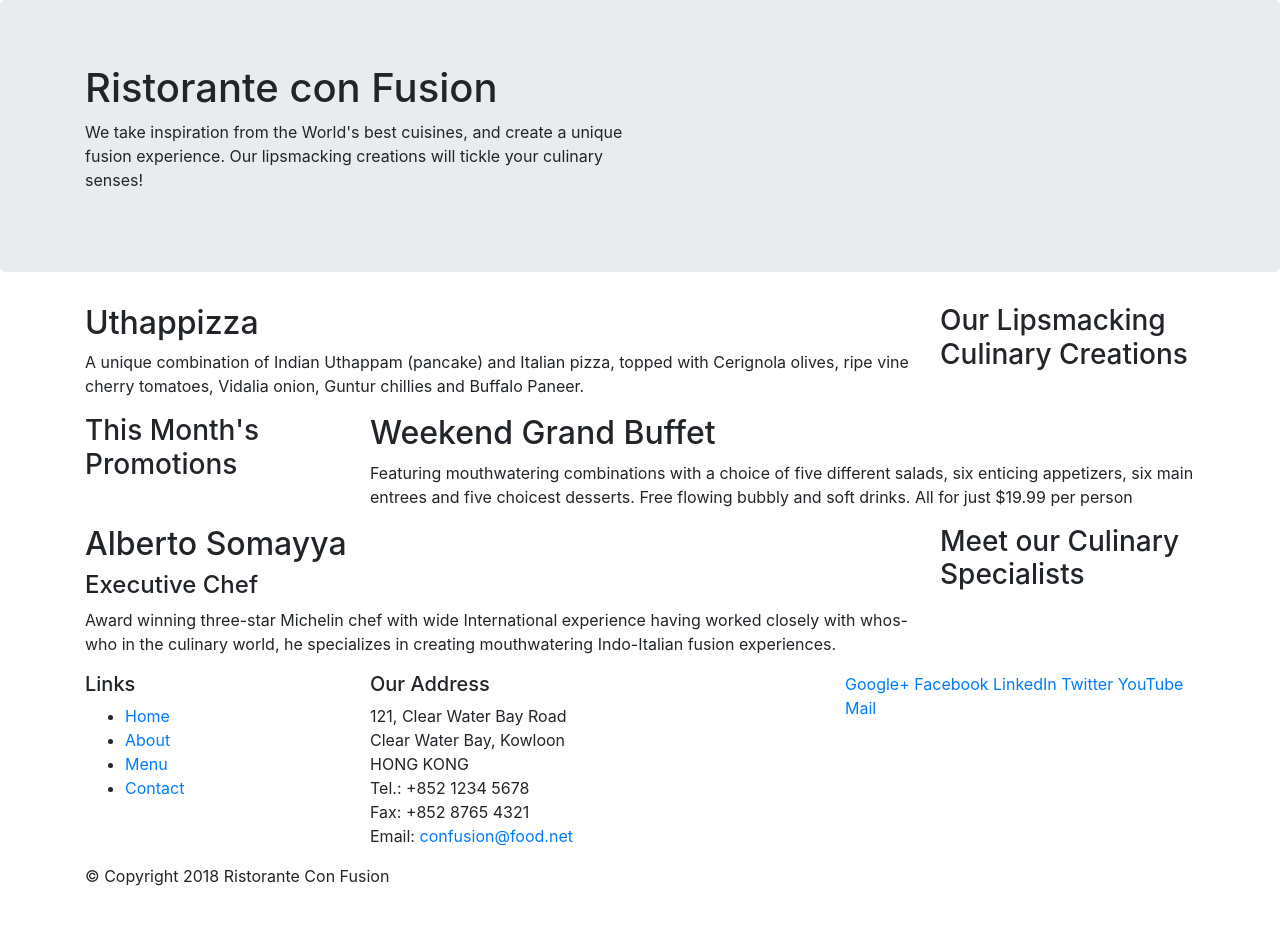
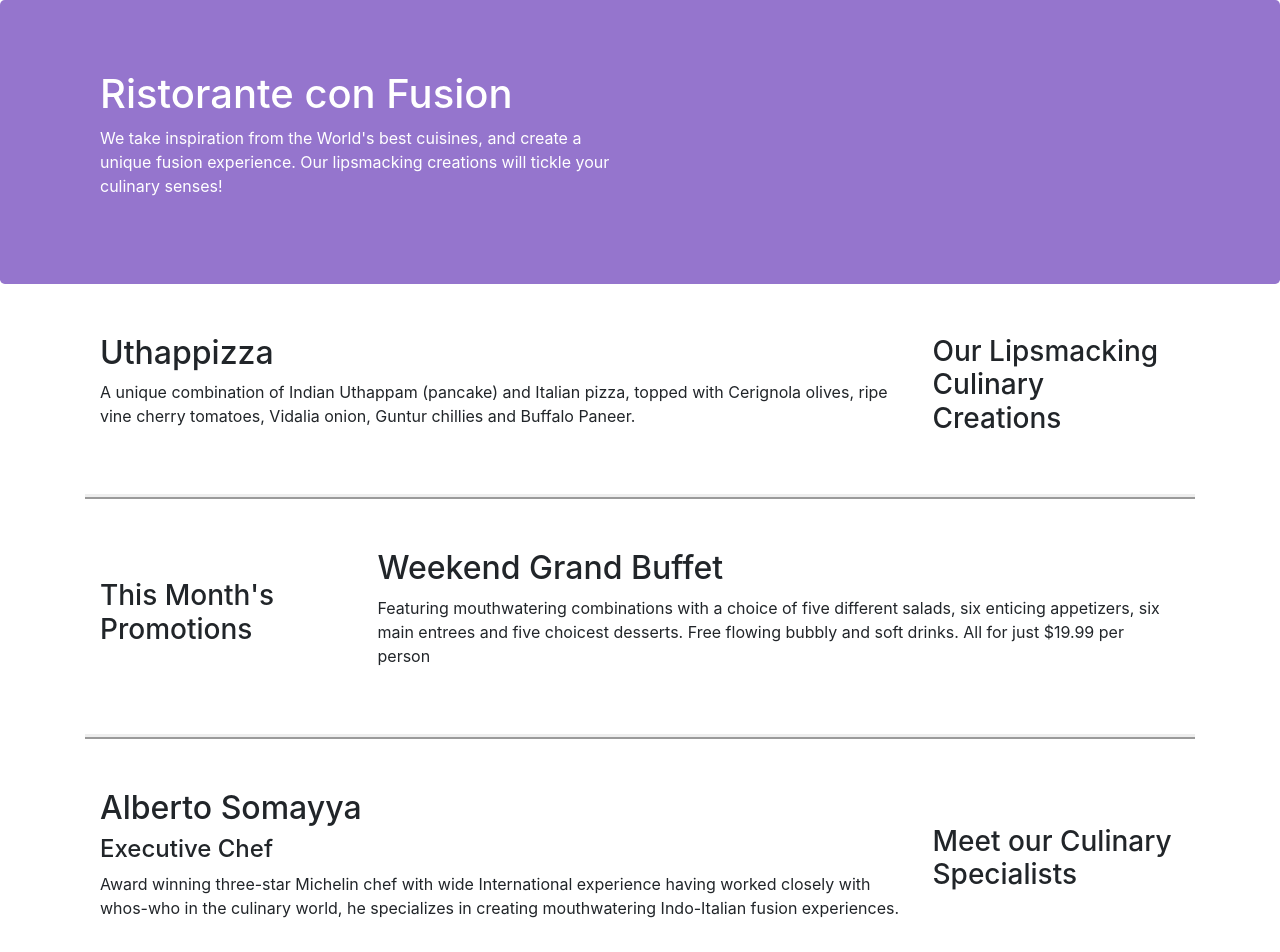
Before and after one commit to pradeepchopra04/Restaurant-Website, a website: page index.html in a window 1280 px wide. Shown: the top 952 px of the page. Before the commit the page ends 904 px from the top, so only its background shows below. Drawn offline with nearby package versions, Linux system fonts and the light colour scheme.

Commit message:
Bootstrap Grid Part 2

```diff
--- /dev/null
+++ b/css/styles.css
@@ -0,0 +1,31 @@
+.row-header{
+    margin: 0px auto;
+    padding: 0px auto;
+    color:white;
+}
+
+.row-content{
+    margin: 0px auto;
+    padding: 50px 0px 50px 0px;
+    border-bottom: 5px ridge;
+    min-height: 150px;
+}
+
+.footer{
+    background-color: #D1C4E9;
+    margin: 0px auto;
+    padding: 20px 0px 20px 0px;
+}
+
+.jumbotron{
+    padding: 70px 30px 70px 30px;
+    margin: 0px auto;
+    background-color: #9575CD;
+}
+
+.address{
+    font-family:Georgia, 'Times New Roman', Times, serif;
+   font-size: 90%;
+   margin: 0px;
+   color: #0f0f0f;
+}
--- a/index.html
+++ b/index.html
@@ -9,6 +9,7 @@
 
      <!-- Bootstrap CSS -->
      <link rel="stylesheet" href="node_modules/bootstrap/dist/css/bootstrap.min.css">
+     <link rel="stylesheet" href="/css/styles.css">
 
      <title>Ristorante Con Fusion</title>
 </head>
@@ -17,7 +18,7 @@
 
     <header class="jumbotron">
         <div class="container">
-            <div class="row">
+            <div class="row row-header">
                 <div class="col-12 col-sm-6">
                     <h1>Ristorante con Fusion</h1>
                     <p>We take inspiration from the World's best cuisines, and create a unique fusion experience. Our lipsmacking creations will tickle your culinary senses!</p>
@@ -29,7 +30,7 @@
     </header>
 
     <div class="container">
-        <div class="row">
+        <div class="row row-content align-items-center">
             <div  class="col-12 col-sm-4 order-sm-last col-md-3">
                 <h3>Our Lipsmacking Culinary Creations</h3>
             </div>
@@ -40,7 +41,7 @@
         </div>
 
 
-        <div class="row">
+        <div class="row row-content align-items-center">
             <div class="col-12 col-sm-4 col-md-3">
                 <h3>This Month's Promotions</h3>
             </div>
@@ -50,7 +51,7 @@
             </div>
         </div>
 
-        <div class="row">
+        <div class="row row-content align-items-center">
             <div class="col-12 col-sm-4 order-sm-last col-md-3">
                 <h3>Meet our Culinary Specialists</h3>
             </div>
@@ -62,21 +63,21 @@
         </div>
     </div>
 
-    <footer>
+    <footer class="footer">
         <div class="container">
             <div class="row">
-                <div class="col-4  col-sm-2">
+                <div class="col-4 offset-1 col-sm-2 ">
                     <h5>Links</h5>
-                    <ul>
+                    <ul class="list-unstyled">
                         <li><a href="#">Home</a></li>
                         <li><a href="#">About</a></li>
                         <li><a href="#">Menu</a></li>
                         <li><a href="#">Contact</a></li>
                     </ul>
                 </div>
-                <div class="col-7 offset-1 col-sm-5">
+                <div class="col-7  col-sm-5">
                     <h5>Our Address</h5>
-                    <address>
+                    <address class="address">
 		              121, Clear Water Bay Road<br>
 		              Clear Water Bay, Kowloon<br>
 		              HONG KONG<br>
@@ -85,8 +86,8 @@
 		              Email: <a href="mailto:confusion@food.net">confusion@food.net</a>
 		           </address>
                 </div>
-                <div class="col-12 col-sm-4">
-                    <div>
+                <div class="col-12 col-sm-3 align-self-center">
+                    <div class="text-center">
                         <a href="http://google.com/+">Google+</a>
                         <a href="http://www.facebook.com/profile.php?id=">Facebook</a>
                         <a href="http://www.linkedin.com/in/">LinkedIn</a>
@@ -96,8 +97,8 @@
                     </div>
                 </div>
            </div>
-           <div class="row">
-                <div class="col-auto">
+           <div class="row justify-content-center">
+                <div class="col-auto offset-1">
                     <p>© Copyright 2018 Ristorante Con Fusion</p>
                 </div>
            </div>
```
